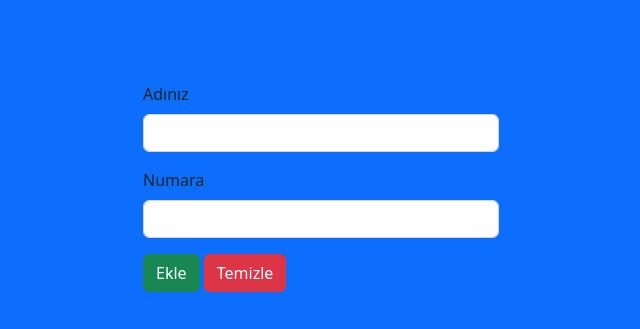
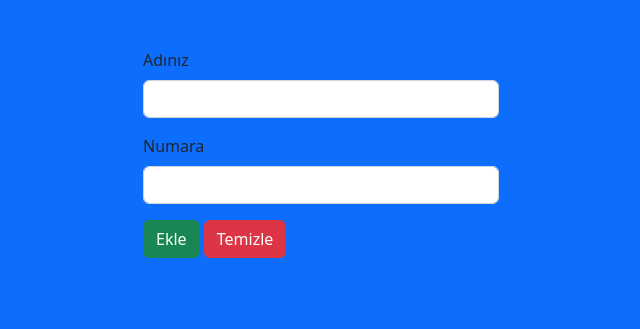
Before and after one commit to TayfunF/JS_FormExercise, a plain HTML site: page index.html in a window 1280 px wide. Shown: the whole page, without its empty margins (319-959 px from the left). Drawn offline with nearby package versions, Linux system fonts and the light colour scheme.

Commit message:
Update index.html

```diff
--- a/index.html
+++ b/index.html
@@ -22,7 +22,7 @@
     <div class="container">
       <div class="row">
         <div class="col-md-4 offset-md-4">
-          <div class="alert" id="myAlert"></div>
+          <div id="myAlert"></div>
           <form id="userForm" class="mt-5">
             <div class="mb-3">
               <label for="username" class="form-label">Adınız</label>
```
